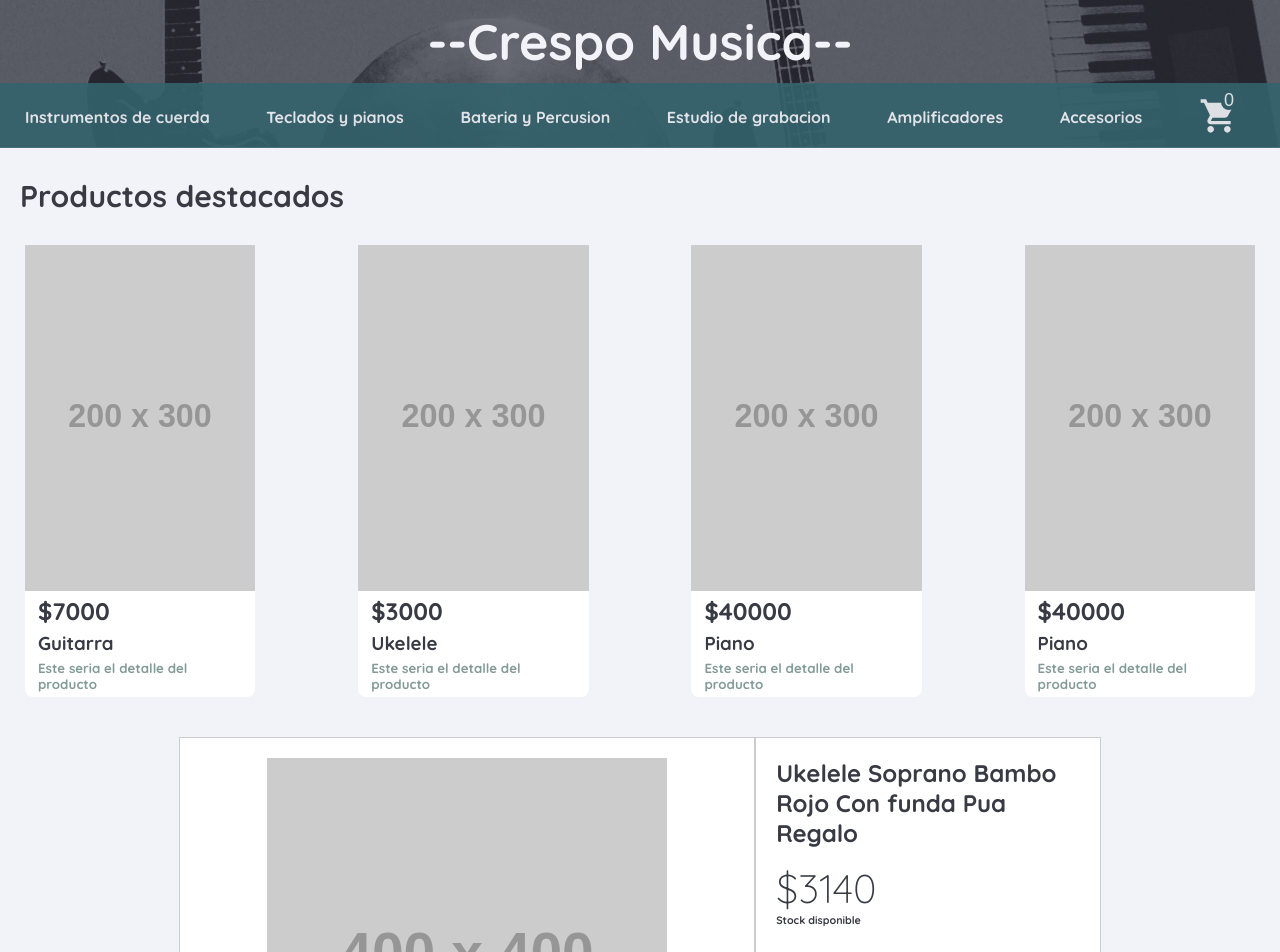
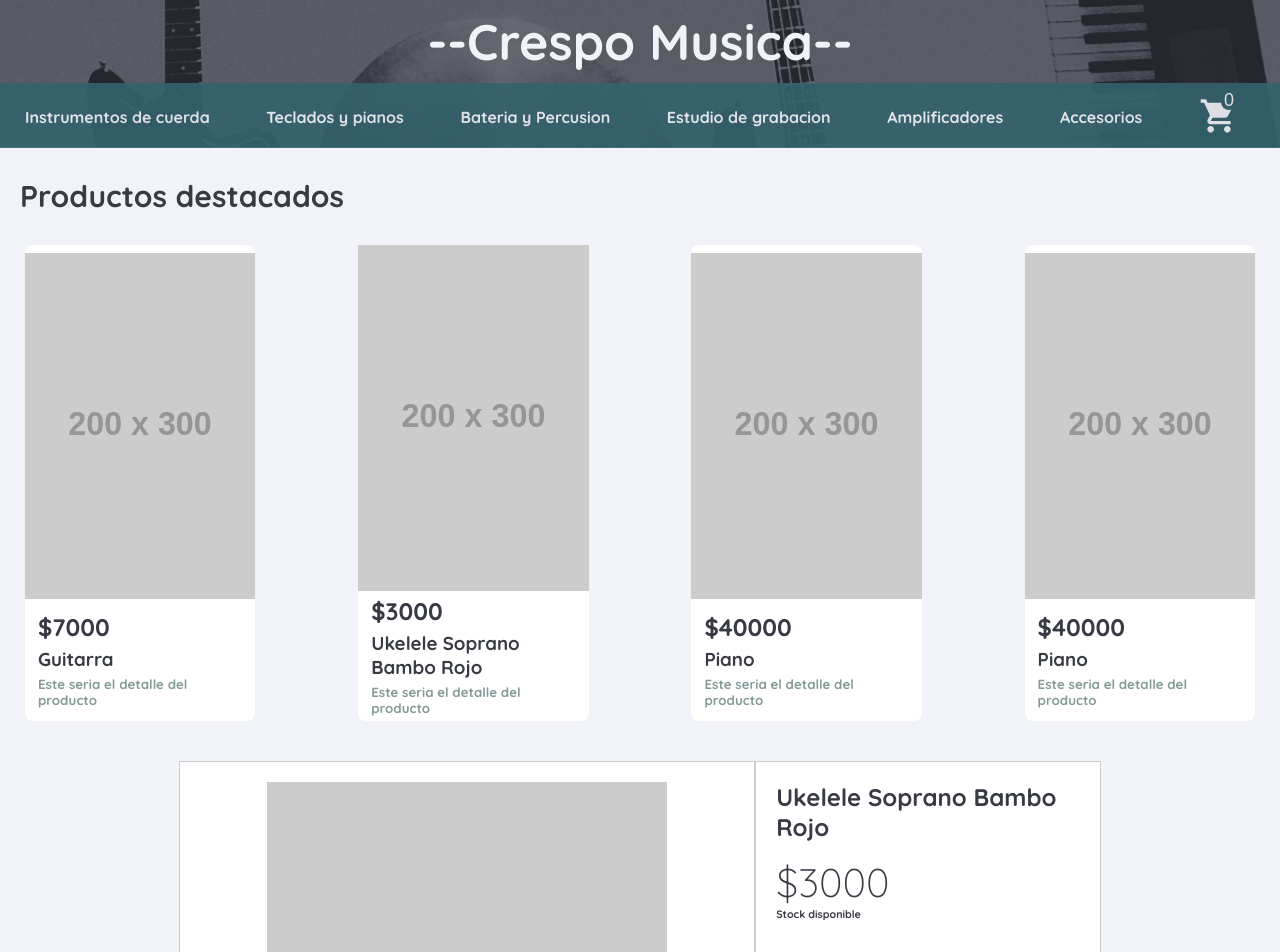
Before and after one commit to GastonLell/coder-tienda, a React (Create React App) app: page / in a window 1280 px wide. Shown: the top 952 px of the page. Built offline with nearby package versions, Linux system fonts and the light colour scheme.

Commit message:
DetailContainer listo

```diff
--- a/package.json
+++ b/package.json
@@ -9,6 +9,7 @@
     "react": "^17.0.1",
     "react-dom": "^17.0.1",
     "react-icons": "^4.1.0",
+    "react-router-dom": "^5.2.0",
     "react-scripts": "4.0.1",
     "styled-components": "^5.2.1",
     "web-vitals": "^0.2.4"
--- a/src/assets/imagenes/aProductos.js
+++ b/src/assets/imagenes/aProductos.js
@@ -5,28 +5,33 @@ let aProductos = [
         precioProducto: 7000,
         imagenProducto: null,
         detalleProducto: "Este seria el detalle del producto",
-        stock: 5
+        stock: 5,
+        categoria: "instrumentos de cuerda"
     },
     {
-        nombreProducto: "Ukelele",
+        nombreProducto: "Ukelele Soprano Bambo Rojo",
         precioProducto: 3000,
         imagenProducto: null,
         detalleProducto: "Este seria el detalle del producto",
-        stock: 7
+        stock: 4,
+        categoria: "instrumentos de cuerda"
     },
     {
         nombreProducto: "Piano",
         precioProducto: 40000,
         imagenProducto: null,
         detalleProducto: "Este seria el detalle del producto",
-        stock: 1
+        stock: 1,
+        categoria: "pianos y teclados"
+
     },
     {
         nombreProducto: "Piano",
         precioProducto: 40000,
         imagenProducto: null,
         detalleProducto: "Este seria el detalle del producto",
-        stock: 3
+        stock: 3,
+        categoria: "pianos y teclados"
     }
 ]
 export default aProductos;
--- a/src/components/Detail/DetailContainer.jsx
+++ b/src/components/Detail/DetailContainer.jsx
@@ -1,8 +1,29 @@
 import ProductDetail from './ProductDetail';
+import aProducos from '../../assets/imagenes/aProductos';
+import { useEffect, useState } from 'react';
 
 const DetailContainer = () => {
+
+    const [item, setItem] = useState([]);
+
+    const getItems = new Promise((resolve, reject) => {
+        if(!!aProducos){
+            setTimeout(() => {
+                resolve(aProducos[1])
+            }, 2000)
+        } else {
+            reject("No hay productos disponibles...")
+        }
+    })
+
+    useEffect(() => {
+        getItems
+        .then(rta => setItem(rta))
+        .catch(rta => console.log(rta))
+    }, [])
+
     return (
-        <ProductDetail/>
+        <ProductDetail item={item} />
     )
 }
 export default DetailContainer;
--- a/src/components/Detail/ProductDetail.jsx
+++ b/src/components/Detail/ProductDetail.jsx
@@ -6,19 +6,16 @@ import {RiMastercardLine} from 'react-icons/ri';
 import {BiCheckShield} from 'react-icons/bi';
 
 
-const ProductDetail = () => {
+const ProductDetail = ({item}) => {
     return (
         <DetailStyle>
             <div className="slide-img">
                 <img src="https://placehold.it/400x400" alt="detalle-producto"/>
             </div>
             <div className="detalle-producto">
-                <h2>Ukelele Soprano Bambo Rojo
-                    Con funda
-                    Pua Regalo
-                </h2>
-                <h3>$3140</h3>
-                <h6>Stock disponible</h6>
+                <h2>{item.nombreProducto}</h2>
+                <h3>${item.precioProducto}</h3>
+                <h6>{!!item.stock ? 'Stock disponible' : 'No hay stock'}</h6>
                 <div className="info-compra">
                     <div>
                         <BsCreditCard/>
@@ -38,7 +35,7 @@ const ProductDetail = () => {
                     <h5>Compra Protegida <i>recibi el producto que esperabas o te devolvemos tu dinero</i></h5>
                 </div>
 
-                <CountContainer/>{/* pasar stock como props */}
+                <CountContainer stock={item.stock} />
             </div>
         </DetailStyle>
     )
--- a/src/components/global/ItemListContainer/ItemListContainer.jsx
+++ b/src/components/global/ItemListContainer/ItemListContainer.jsx
@@ -11,7 +11,7 @@ const ItemListContainer = () => {
                 resolve(aProductos);
             }, 2000)
         } else {
-            reject('todo mal')
+            reject('No hay productos disponibles...')
         }
     })
     useEffect(() => {
```
Also changed, not shown: 2 other files (tests, documents, lock files or other folders).
